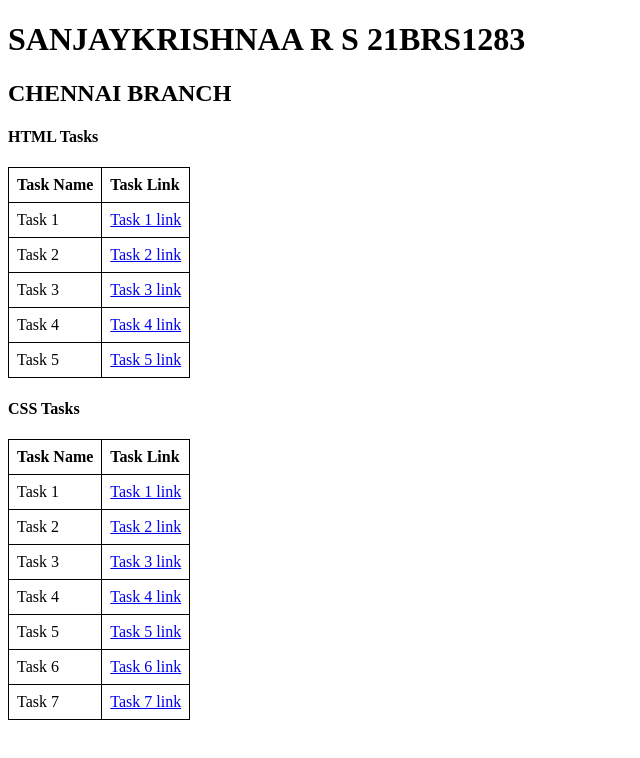
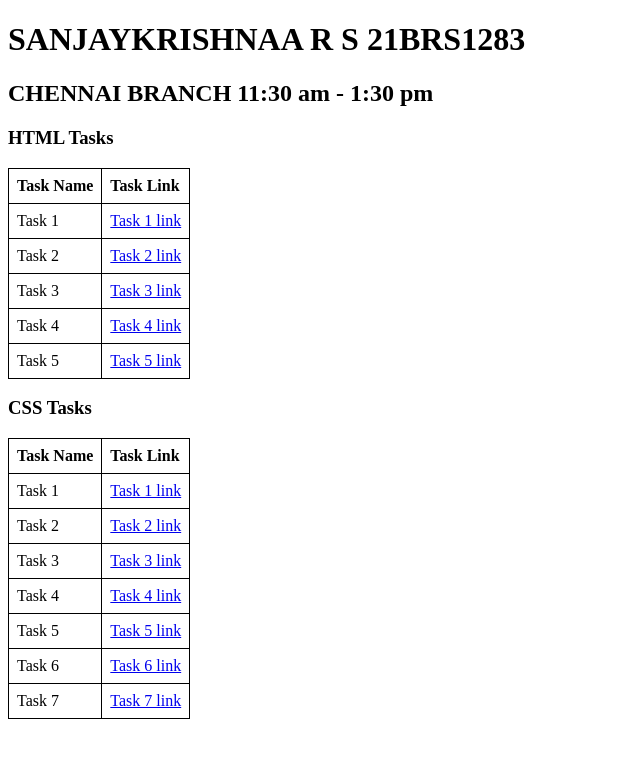
Before and after one commit to Sanjaykrishnaa/Tasks, a plain HTML site: page index.html in a window 1280 px wide. Shown: the whole page, without its empty margins (0-640 px from the left). Drawn offline with Linux system fonts and the light colour scheme.

Commit message:
Update index.html

```diff
--- a/index.html
+++ b/index.html
@@ -3,7 +3,7 @@
 <head>
 <meta charset="UTF-8">
 <meta name="viewport" content="width=device-width, initial-scale=1.0">
-<title>Your To-Do List</title>
+<title>Assignment 1</title>
 <style>
     table {
         border: 1px solid black;
@@ -23,10 +23,10 @@ th, td {
 <body>
 <header>
   <h1>SANJAYKRISHNAA R S 21BRS1283</h1>
-  <h2>CHENNAI BRANCH</h2>
+  <h2>CHENNAI BRANCH 11:30 am - 1:30 pm</h2>
 </header>
 <section>
-  <h4>HTML Tasks</h4>
+  <h3>HTML Tasks</h3>
   <table>
     <tr>
       <th>Task Name</th>
@@ -57,7 +57,7 @@ th, td {
 </table>
 </section>
 <section>
-  <h4>CSS Tasks</h4>
+  <h3>CSS Tasks</h3>
   <table>
     <tr>
       <th>Task Name</th>
```
